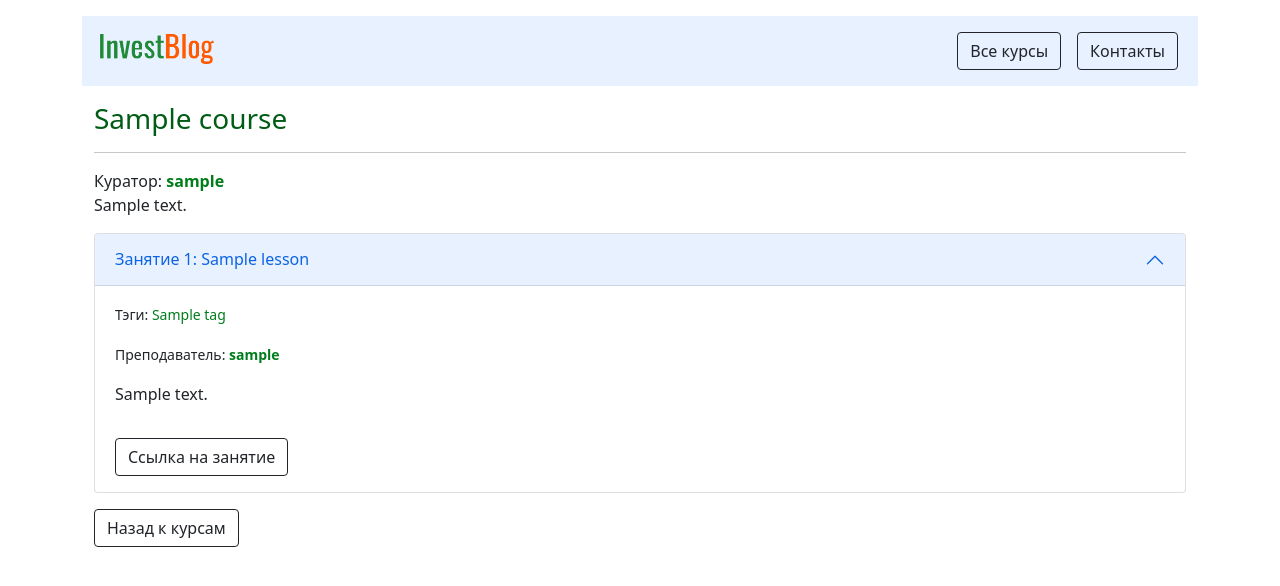
After one commit to balancy/invest_blog_rest, a Django app: page /courses/1/ in a window 1280 px wide. The commit adds this page. Shown: the top 586 px of the page. Run offline with Django 3.2, Linux system fonts and the light colour scheme; tables that the repository leaves empty hold one stand-in row (values such as "Sample post").

Commit message:
Add course_detail page

```diff
--- a/education/models.py
+++ b/education/models.py
@@ -133,6 +133,11 @@ class Lesson(models.Model):
         default="",
         verbose_name="Название",
     )
+    description = HTMLField(
+        default="",
+        blank=True,
+        verbose_name="Описание урока",
+    )
     text = HTMLField(
         default="",
         blank=True,
--- a/education/templates/education/category_list.html
+++ b/education/templates/education/category_list.html
@@ -13,7 +13,7 @@
             <div id="collapse{{category.id}}" class="accordion-collapse collapse show" aria-labelledby="heading{{category.id}}" data-bs-parent="#accordionCategory">
               <div class="accordion-body">
                 {% for course in category.courses.all %}
-                    <h5><a href="#">Курс "{{ course.title }}"</a></h5>
+                    <h5><a href="{% url 'course' course_id=course.id %}">Курс "{{ course.title }}"</a></h5>
                     <small>Куратор: <strong><a href="#">{{ course.responsible.user.username }}</a></strong></small>
                     <p>{{ course.description|safe }}</p>
                 {% endfor %}
--- /dev/null
+++ b/education/templates/education/course_detail.html
@@ -0,0 +1,34 @@
+{% extends "education/base.html" %}
+
+{% block content %}
+
+    Куратор: <strong><a href="#">{{ course.responsible.user.username }}</a></strong>
+    <p>{{ course.description|safe }}</p>
+
+    <div class="accordion" id="accordionLesson">
+        {% for lesson in course.lessons.all %}
+          <div class="accordion-item">
+            <h2 class="accordion-header" id="heading{{lesson.id}}">
+              <button class="accordion-button" type="button" data-bs-toggle="collapse" data-bs-target="#collapse{{lesson.id}}" aria-expanded="true" aria-controls="collapse{{lesson.id}}">
+                Занятие {{ forloop.counter }}: {{ lesson.title }}
+              </button>
+            </h2>
+            <div id="collapse{{lesson.id}}" class="accordion-collapse collapse show" aria-labelledby="heading{{lesson.id}}" data-bs-parent="#accordionLesson">
+              <div class="accordion-body">
+                <p><small>Тэги:
+                    {% for tag in lesson.tags.all %}
+                        <a href="#">{{ tag.title }}</a>{% if not forloop.last %}, {% endif %}
+                    {% endfor %}
+                </small></p>
+                <p><small>Преподаватель: <strong><a href="#">{{ lesson.mentor.user.username }}</a></strong></small></p>
+                <p>{{ lesson.description }}</p>
+
+                <a href="#" class="btn btn-outline-dark mt-3">Ссылка на занятие</a>
+              </div>
+            </div>
+          </div>
+        {% endfor %}
+    </div>
+
+    <a href="{% url 'categories_list' %}" class="btn btn-outline-dark mt-3">Назад к курсам</a>
+{% endblock %}
--- a/education/urls.py
+++ b/education/urls.py
@@ -3,4 +3,6 @@ from education import views
 
 urlpatterns = [
     path('', views.CategoriesList.as_view(), name="categories_list"),
+    path('courses/<int:course_id>/', views.CourseDetailView.as_view(),
+         name='course'),
 ]
--- a/education/views.py
+++ b/education/views.py
@@ -1,6 +1,6 @@
 from django.http import HttpRequest
 from django.shortcuts import render
-from django.views.generic import ListView
+from django.views.generic import ListView, DetailView
 
 from education.models import Category, Course, Tag
 from education.utils import serialize_category, serialize_tag_with_count
@@ -18,13 +18,21 @@ def articles_list(request: HttpRequest):
     return render(request, "education/articles_list.html", context=context)
 
 
-class ListPageNameMixin:
-    def get_context_data(self, *, object_list=None, **kwargs):
-        context = super().get_context_data(object_list=object_list, **kwargs)
+class CategoriesList(ListView):
+    model = Category
+    title = 'Список курсов'
+
+    def get_context_data(self, **kwargs):
+        context = super().get_context_data(**kwargs)
         context['title'] = self.title
         return context
 
 
-class CategoriesList(ListPageNameMixin, ListView):
-    model = Category
-    title = 'Список курсов'
+class CourseDetailView(DetailView):
+    model = Course
+    pk_url_kwarg = 'course_id'
+
+    def get_context_data(self, **kwargs):
+        context = super().get_context_data(**kwargs)
+        context['title'] = kwargs['object'].title
+        return context
```
Also changed, not shown: education/templates/education/articles_list.html (deleted, +0 -53 lines), education/migrations/0017_lesson_description.py (added).
